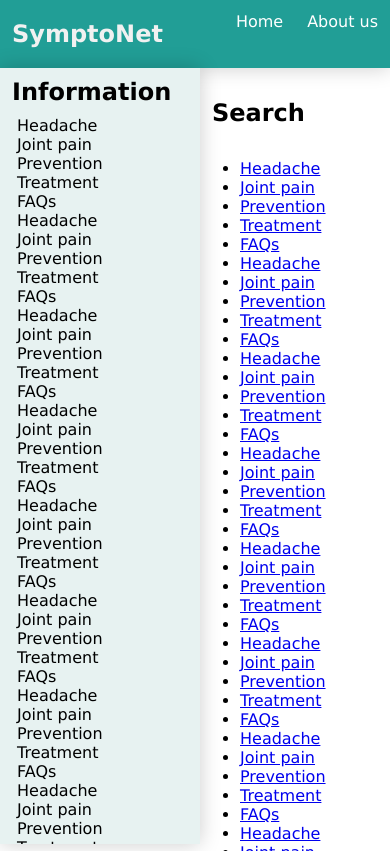
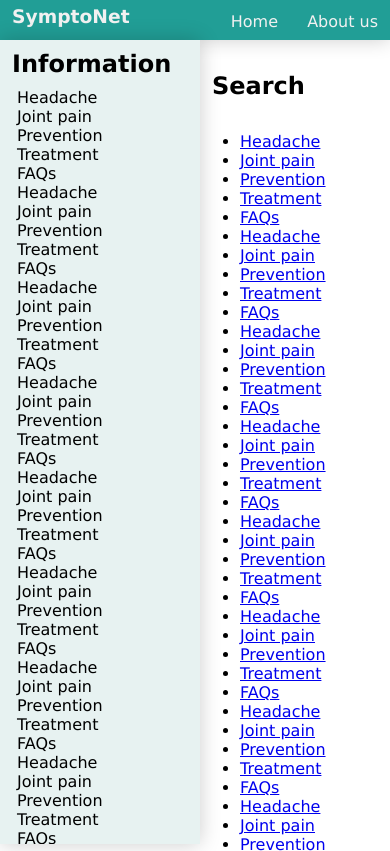
Before and after one commit to radumusoaie20/WebProject, a plain HTML site: page index.html in a window 390 px wide. Shown: the top 851 px of the page. Drawn offline with Linux system fonts and the light colour scheme.

Commit message:
Made the page a bit more responsive.

```diff
--- a/index.html
+++ b/index.html
@@ -12,11 +12,13 @@
 </head>
 <body>
     <section id="top">
-        <h1>SymptoNet</h1> <!-- Logo -->
-        <!--<img src="images/logo.png" alt="SymptoNet Logo">-->
         <nav>
-            <a href="#"> Home </a>
-            <a href="#"> About us</a>
+            <!--<img src="images/logo.png" alt="SymptoNet Logo">-->
+            <h1>SymptoNet</h1> <!-- Logo -->
+            <ul>
+            <li><a href="#"> Home </a></li>
+            <li><a href="#"> About us</a></li>
+            </ul>
         </nav>
     </section>
     <div id="flex-container">
--- a/nav_style.css
+++ b/nav_style.css
@@ -2,45 +2,55 @@
     --bgcolor-- : #219e96;
     --headerColor-- : #f1f1f1;
     --linkBgHover-- : #378781;
-    --navHeight-- : 8vh;
+    --navHeight-- : 40px;
     --contourColor-- : rgba(0,0,0,0.2);
     --contourSize-- : 20px;
+    --paddingSize-- : 12px;
 }
 #top{
     position: sticky;
-    height : var(--navHeight--);
     top : 0;
     left : 0;
     right : 0;
     padding : 0;
     margin : 0;
-    display : flex;
-    justify-content: space-between;
-    background-color: var(--bgcolor--);
-    align-items: center;
     box-shadow: 0 0 var(--contourSize--) 0 var(--contourColor--);
 }
 #top > *{
     padding : 0;
     margin : 0;
 }
-#top h1{
+#top > nav{
+    padding : 0;
+    margin : 0;
+    display : flex;
+    background-color: var(--bgcolor--);
+    justify-content: space-between;
+    align-items: stretch;
+    height : var(--navHeight--);
+}
+#top > nav > h1{
+    padding : 0;
+    margin : 0;
     color: var(--headerColor--);
     margin-left : 12px;
+    margin-top : calc((var(--paddingSize--) / 2));
 }
-#top nav{
-    display : flex;
-    align-self: stretch;
-    align-items: stretch;
+#top > nav > ul{
+    padding : 0;
+    margin : 0;
+    list-style-type: none;
 }
-#top nav a{
+#top nav ul li{
     display : inline-block;
-    padding : 12px;
-    color : white;
+    height : var(--navHeight--);
+}
+#top nav ul li a{
+    display : block;
     text-decoration: none;
-    justify-content: center;
-    transition: all 0.2s ease;
+    color : var(--headerColor--);
+    padding : var(--paddingSize--);
 }
-#top nav a:hover{
+#top nav ul li:hover{
     background-color: var(--linkBgHover--);
 }
--- a/sidebar_style.css
+++ b/sidebar_style.css
@@ -11,7 +11,7 @@
     overflow-y : auto;
     overflow-x: hidden;
     position : sticky;
-    top : var(--navHeight--);
+    top : calc(var(--navHeight--));
     height: calc(100vh - var(--navHeight--));
     flex-basis : var(--sideBarWidth--);
     box-shadow: 0 0 var(--contourSize--) 0 var(--contourColor--);
```
